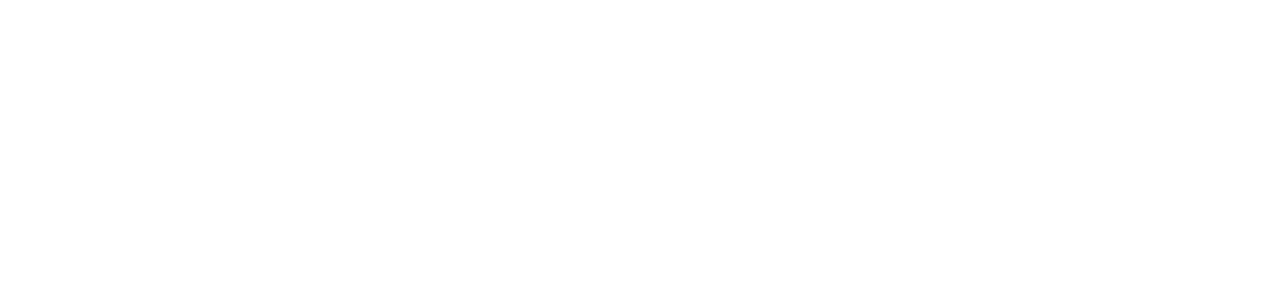
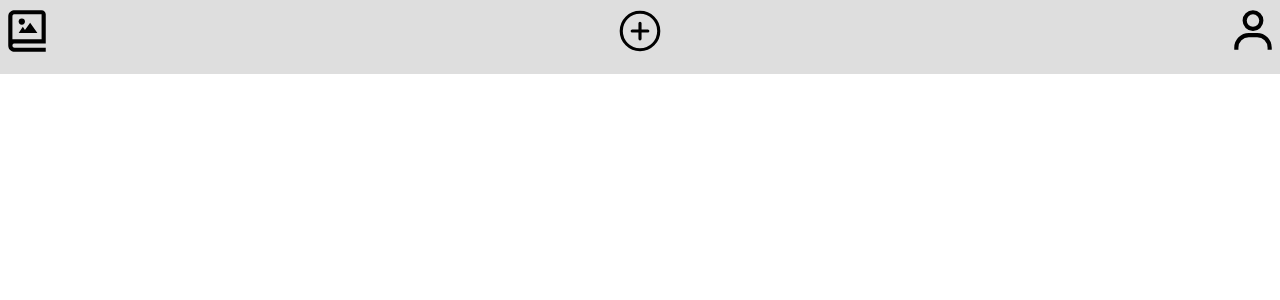
Before and after one commit to krishnamahto021/albumCreator, a React (Create React App) app: page / in a window 1280 px wide. Shown: the top 300 px of the page. Built offline with nearby package versions, Linux system fonts and the light colour scheme.

Commit message:
Add Navbar to the webApp

```diff
--- a/package.json
+++ b/package.json
@@ -8,6 +8,7 @@
     "@testing-library/user-event": "^13.5.0",
     "react": "^18.2.0",
     "react-dom": "^18.2.0",
+    "react-icons": "^4.10.1",
     "react-scripts": "5.0.1",
     "web-vitals": "^2.1.4"
   },
--- a/src/App.js
+++ b/src/App.js
@@ -1,6 +1,9 @@
+import { NavBar } from "./Components/NavBar/NavBar";
+
 function App() {
   return (
     <div className="App">
+    <NavBar/>
     </div>
   );
 }
--- /dev/null
+++ b/src/Components/NavBar/NavBar.js
@@ -0,0 +1,21 @@
+import styles from "./NavBar.module.css";
+import { IoAddCircleOutline } from "react-icons/io5";
+import { BiUser, BiPhotoAlbum } from "react-icons/bi";
+
+export const NavBar = () => {
+  return (
+    <>
+      <div className={styles.navbar}>
+        <div className={styles.logo}>
+          <BiPhotoAlbum />
+        </div>
+        <div className={styles.addAlbum}>
+          <IoAddCircleOutline />
+        </div>
+        <div className={styles.user}>
+          <BiUser />
+        </div>
+      </div>
+    </>
+  );
+};
--- /dev/null
+++ b/src/Components/NavBar/NavBar.module.css
@@ -0,0 +1,14 @@
+*{
+    margin: 0;
+    padding: 0;
+}
+.navbar{
+    background-color: #80808042;
+    height: 70px;
+    font-size: 50px;
+    display: flex;
+    align-items: center;
+    justify-content: space-between;
+    padding: 2px;
+    cursor: pointer;
+}
```
Also changed, not shown: 1 other file (tests, documents, lock files or other folders).
